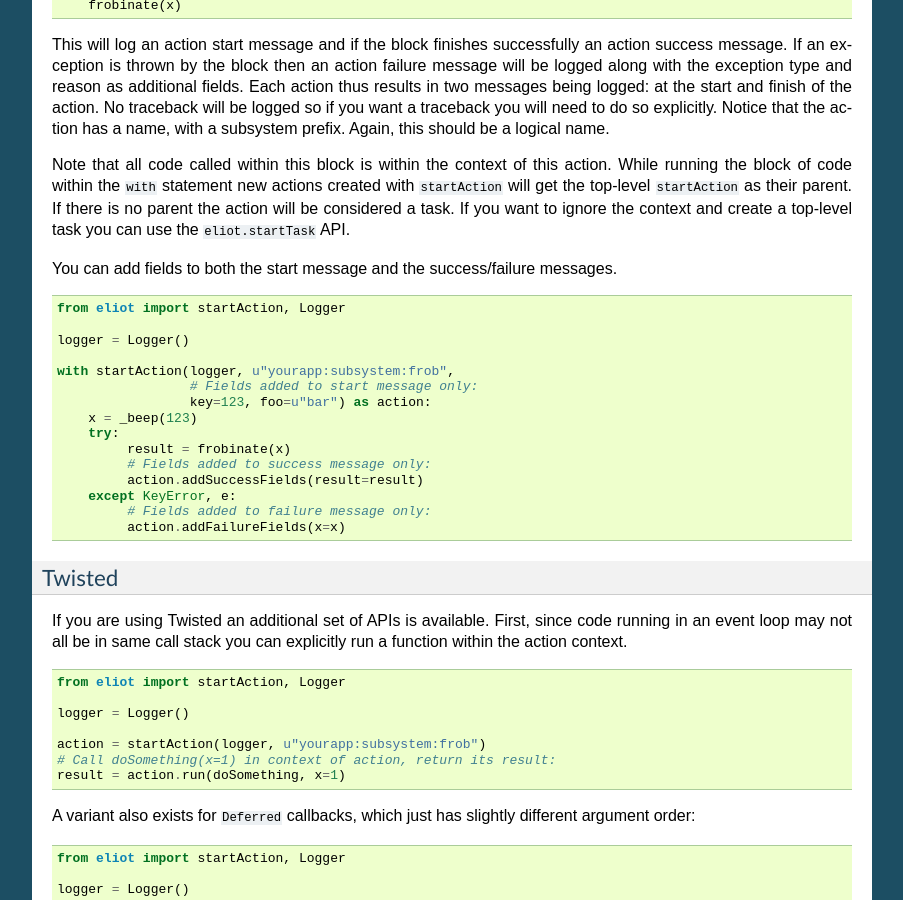
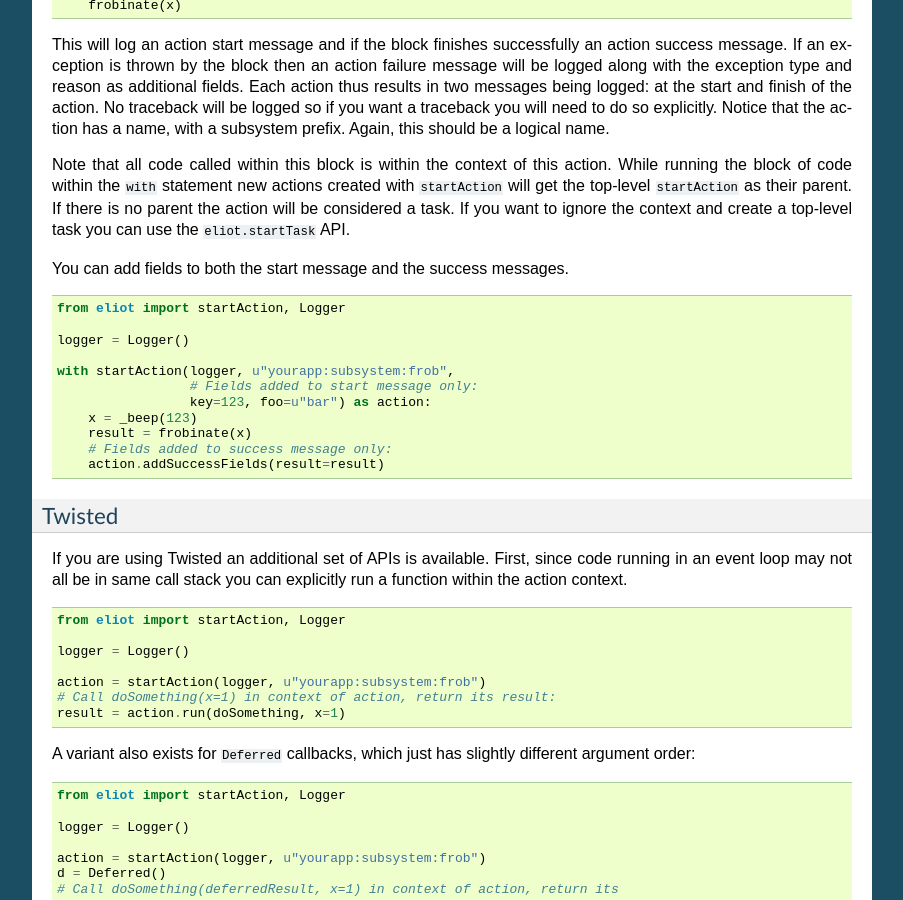
Before and after one commit to itamarst/eliot, a Sphinx documentation site: the page built from docs/source/usage.rst, in a window 1280 px wide and 900 px high, scrolled down 2634 px. Shown: the whole window, without its empty margins (198-1101 px from the left). Built offline with Sphinx 7.4.7, drawn with Linux system fonts in a browser that asks for light colours.

Commit message:
Remove some no longer accurate docs.

```diff
--- a/docs/source/usage.rst
+++ b/docs/source/usage.rst
@@ -181,7 +181,7 @@
 If there is no parent the action will be considered a task.
 If you want to ignore the context and create a top-level task you can use the ``eliot.startTask`` API.
 
-You can add fields to both the start message and the success/failure messages.
+You can add fields to both the start message and the success messages.
 
 .. code-block:: python
 
@@ -193,13 +193,9 @@
                       # Fields added to start message only:
                       key=123, foo=u"bar") as action:
          x = _beep(123)
-         try:
-              result = frobinate(x)
-              # Fields added to success message only:
-              action.addSuccessFields(result=result)
-         except KeyError, e:
-              # Fields added to failure message only:
-              action.addFailureFields(x=x)
+         result = frobinate(x)
+         # Fields added to success message only:
+         action.addSuccessFields(result=result)
 
 
 Twisted
```
